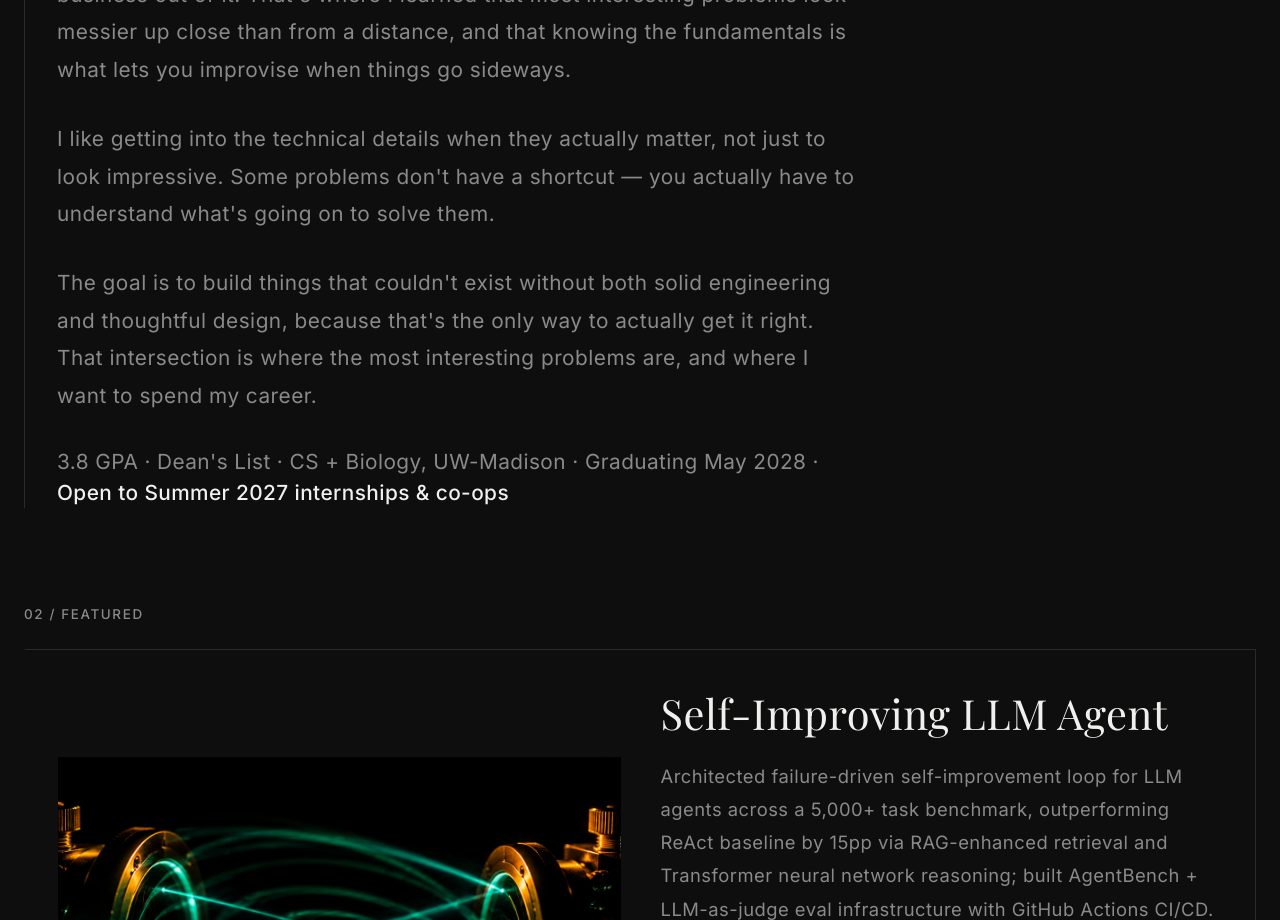
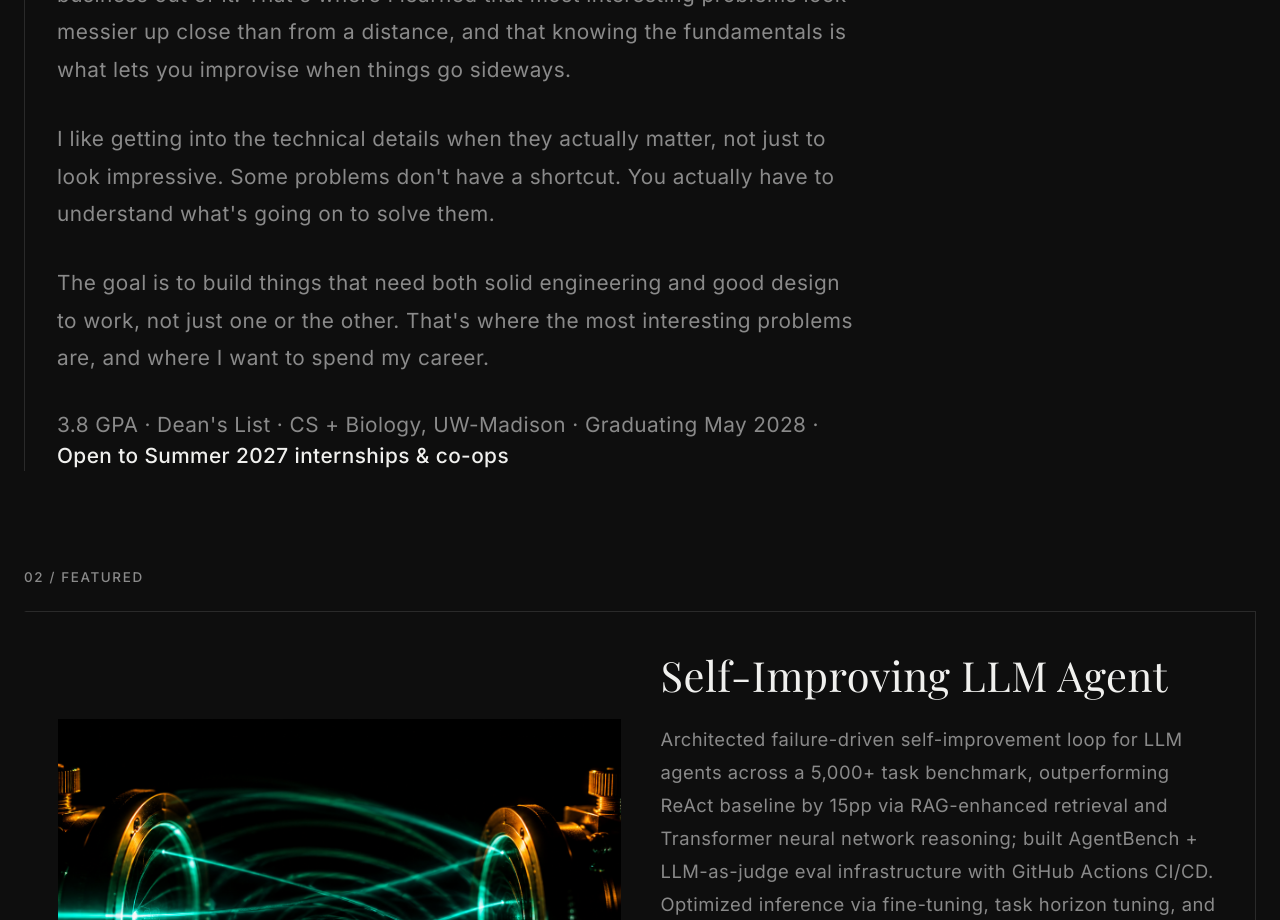
Before and after one commit to AkashGogate/Personal-Portfolio, a Next.js app: page / in a window 1280 px wide. Shown: the part 1280-2200 px from the top of the page. Built offline with nearby package versions, Linux system fonts and the light colour scheme.

Commit message:
changed description wordings

```diff
--- a/components/About.tsx
+++ b/components/About.tsx
@@ -6,8 +6,8 @@ import { useScrollFade } from "@/lib/useScrollFade";
 const bio = [
   "I'm a CS + Biology student at UW-Madison, graduating in May 2028. Right now I'm building LLM agent pipelines for spatial transcriptomics research at the Kendziorski Lab, and my industry experience has been in backend infrastructure and distributed systems at Leidos.",
   "I grew up in Princeton, NJ, where I spent a lot of time on tennis courts (still do). I've coached players, organized tournaments, and built a racket stringing business out of it. That's where I learned that most interesting problems look messier up close than from a distance, and that knowing the fundamentals is what lets you improvise when things go sideways.",
-  "I like getting into the technical details when they actually matter, not just to look impressive. Some problems don't have a shortcut — you actually have to understand what's going on to solve them.",
-  "The goal is to build things that couldn't exist without both solid engineering and thoughtful design, because that's the only way to actually get it right. That intersection is where the most interesting problems are, and where I want to spend my career.",
+  "I like getting into the technical details when they actually matter, not just to look impressive. Some problems don't have a shortcut. You actually have to understand what's going on to solve them.",
+  "The goal is to build things that need both solid engineering and good design to work, not just one or the other. That's where the most interesting problems are, and where I want to spend my career.",
 ];
 
 export default function About() {
```
